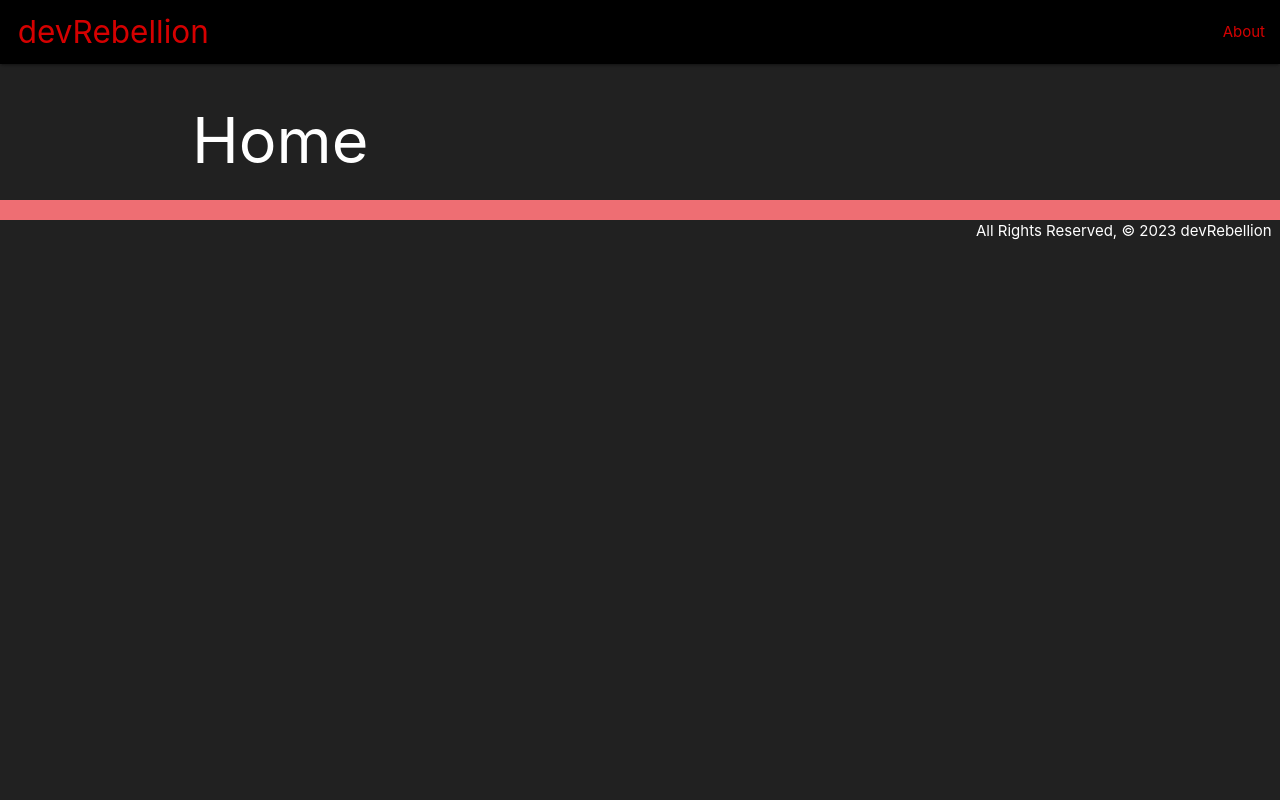
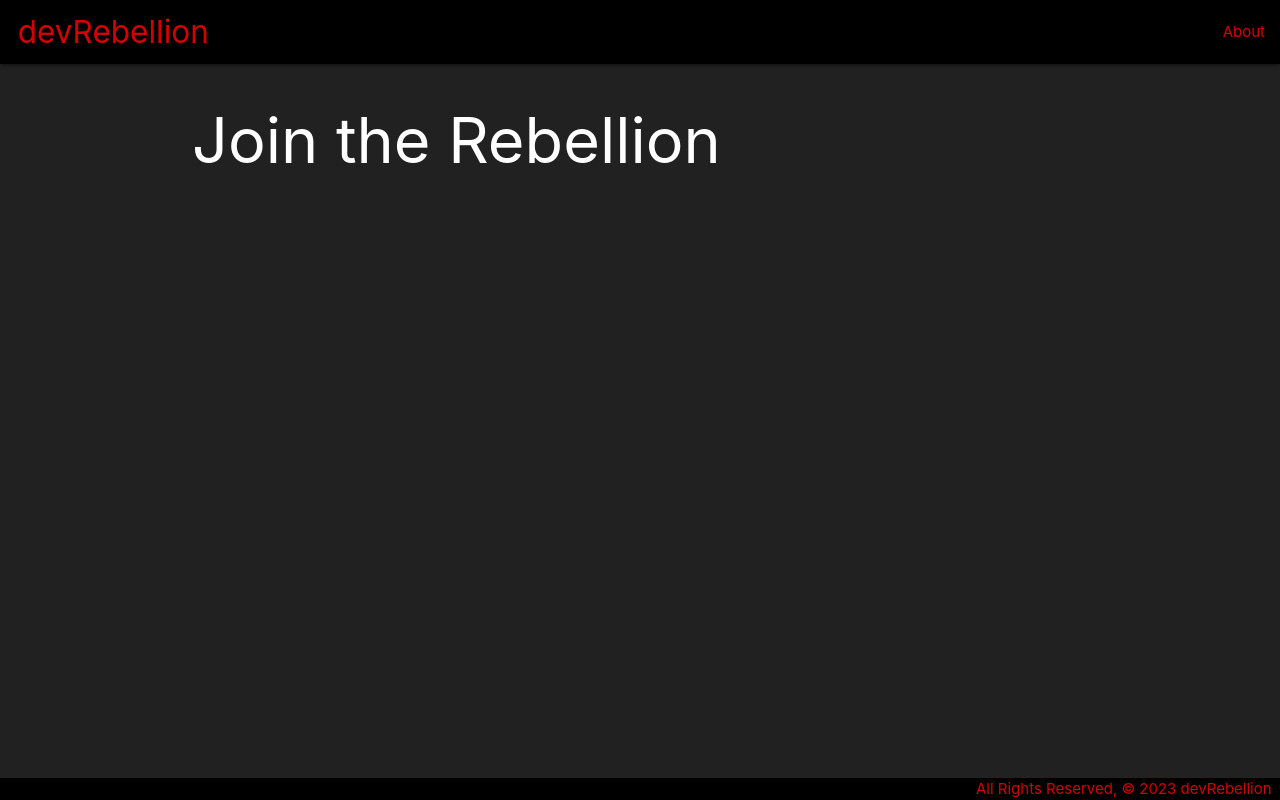
Before and after one commit to Crowe-Brian-J/project3_devRebellion, a Django app: page / in a window 1280 px wide. Run offline with Django 4.2, Linux system fonts and the light colour scheme.

Commit message:
home page update, base css styling

```diff
--- /dev/null
+++ b/devrebellion/main_app/static/css/style.css
@@ -0,0 +1,14 @@
+body {
+  display: flex;
+  min-height: 100vh;
+  flex-direction: column;
+}
+
+main {
+  flex: 1 0 auto;
+}
+
+footer.page-footer {
+  padding-top: 0;
+  text-align: right;
+}
--- a/devrebellion/main_app/templates/base.html
+++ b/devrebellion/main_app/templates/base.html
@@ -1,3 +1,5 @@
+{% load static %}
+
 <!DOCTYPE html>
 <html lang="en">
 
@@ -7,6 +9,7 @@
   <meta http-equiv="X-UA-Compatible" content="ie=edge" />
   <title>devRebellion</title>
   <link rel="stylesheet" href="https://cdnjs.cloudflare.com/ajax/libs/materialize/1.0.0/css/materialize.min.css" />
+  <link rel="stylesheet" type="text/css" href="{% static 'css/style.css' %}" />
 </head>
 
 <body class="grey darken-4">
@@ -25,7 +28,7 @@
     </nav>
   </header>
   <main class="container white-text">{% block content %} {% endblock %}</main>
-  <footer class="page-footer">
+  <footer class="page-footer black red-text text-accent-4">
     <div class="right">All Rights Reserved, &copy; {% now 'Y' %} devRebellion &nbsp;</div>
   </footer>
 </body>
--- a/devrebellion/main_app/templates/home.html
+++ b/devrebellion/main_app/templates/home.html
@@ -1,4 +1,4 @@
 {% extends 'base.html' %}{% block content %}
-<h1>Home</h1>
+<h1>Join the Rebellion</h1>
 
 {% endblock %}
```
